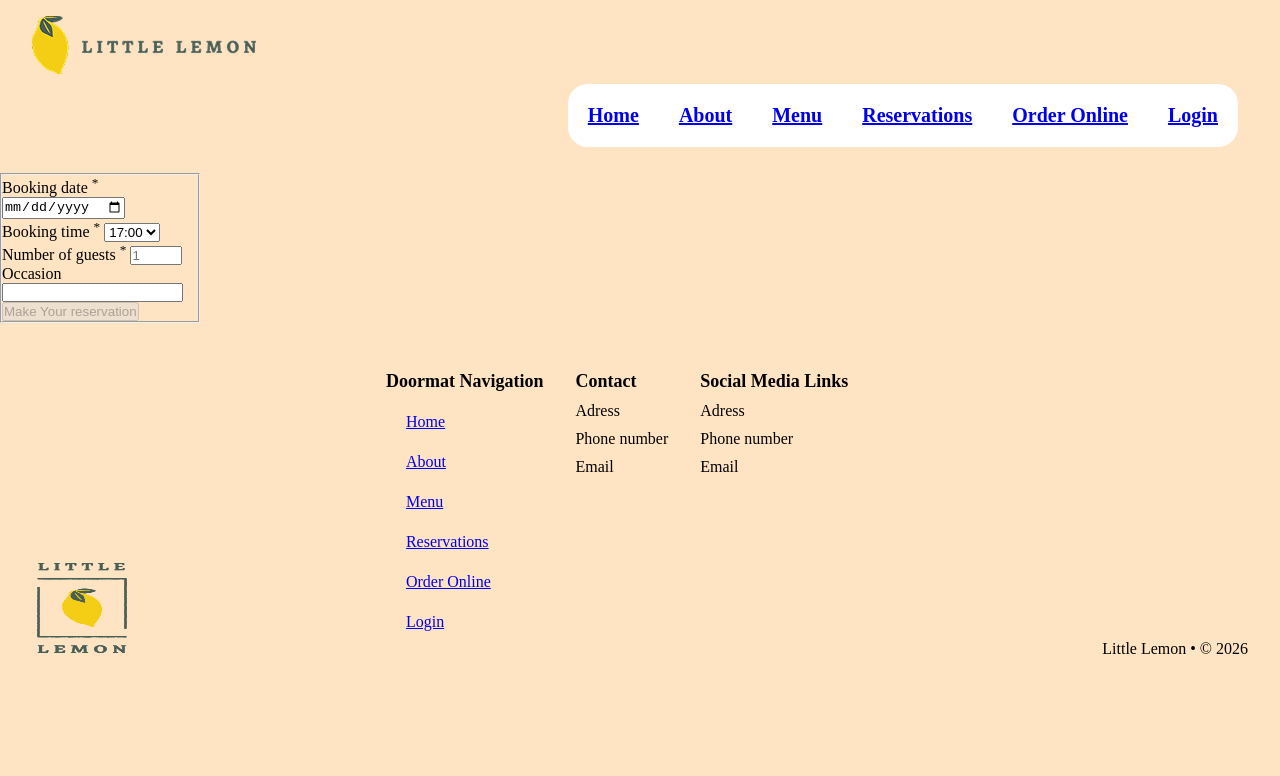
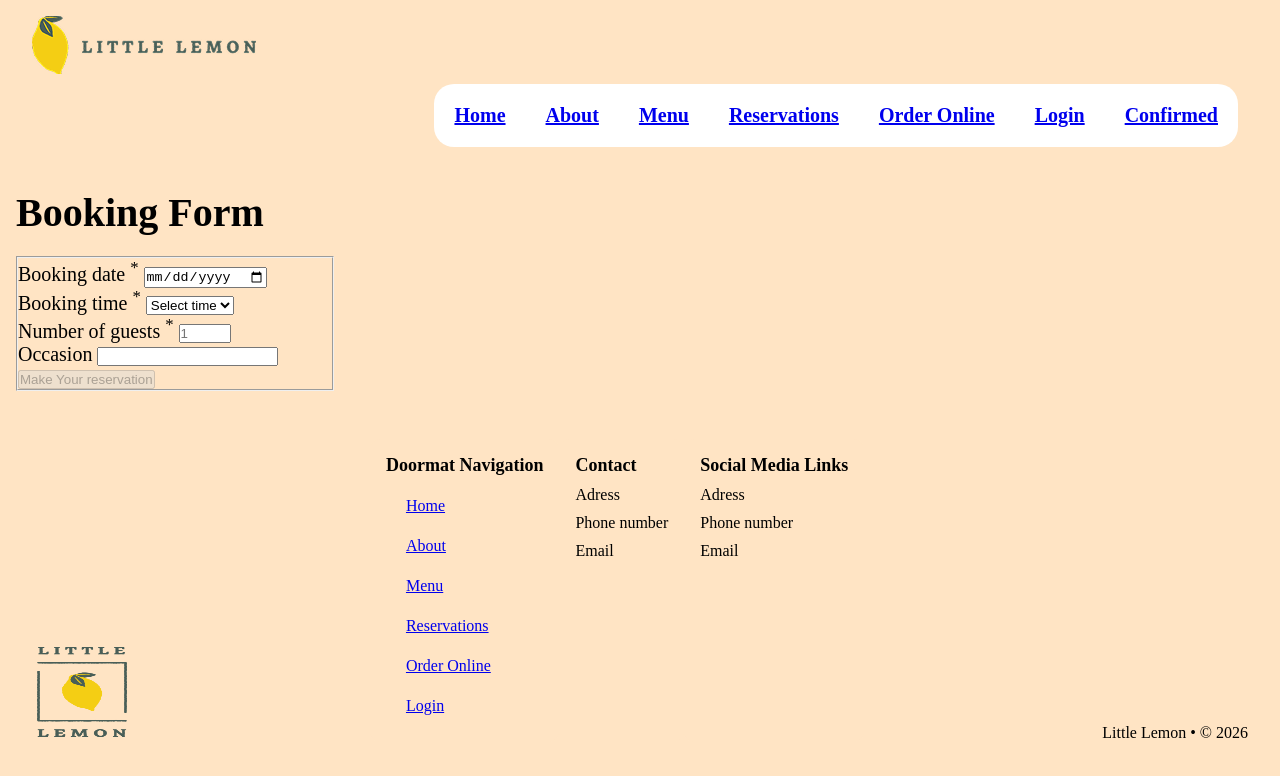
Before and after one commit to dominika-szeliga/portfolio-finish-project, a React (Create React App) app in the folder little-lemon/: page /reservations in a window 1280 px wide. Shown: the top 776 px of the page. Built offline with nearby package versions, Linux system fonts and the light colour scheme.

Commit message:
added unit tests, created fetchApi() and submitForm(), created new ConfirmedBookig() component

```diff
--- a/little-lemon/src/App.js
+++ b/little-lemon/src/App.js
@@ -6,7 +6,9 @@ import Chicago from './Chicago';
 import Specials from './Specials';
 import OrderOnline from './OrderOnline';
 import BookingPage from './BookingPage';
-import Login from './Login'
+import Login from './Login';
+import ConfirmedBooking from './ConfirmedBooking';
+
 
 
 function App() {
@@ -21,6 +23,7 @@ function App() {
             <Route path='/reservations' element={<BookingPage/>}/>
             <Route path='/order_online' element={<OrderOnline/>}/>
             <Route path='/login' element={<Login/>}/>
+            <Route path='/confirmed' element={<ConfirmedBooking/>}/>
           </Routes>
       <Footer/>
     </>
--- a/little-lemon/src/BookingForm.js
+++ b/little-lemon/src/BookingForm.js
@@ -2,7 +2,7 @@ import { useState } from "react";
 import React from "react";
 
 
-function BookingForm({times, dispatch}){
+function BookingForm({times, dispatch, submitForm}){
 
     const[date, setDate]=useState('');
     const[time, setTime]=useState('');
@@ -11,7 +11,12 @@ function BookingForm({times, dispatch}){
 
     const handleSubmit=(e)=>{
         e.preventDefault(); /*zapobiega przeładowaniu strony przy wysyłaniu formularza */
-        alert('Form is submitted')
+        submitForm({
+            date,
+            time,
+            guests,
+            occasion
+        });                               //submitForm oczekuje parametru formData
         clearForm();
     }
 
@@ -30,16 +35,21 @@ const clearForm =()=>{
 
     return(
         <div className='booking_form'>
-        <form style={{display:'grid', maxWidth:'200px', gap:'20px'}} onSubmit={handleSubmit}>
+        <form style={{display:'grid', maxWidth:'350px', gap:'20px', fontSize:'20px', padding:'1rem'}} onSubmit={handleSubmit}>
+            <h1>Booking Form</h1>
             <fieldset>
                 <div className="Field">
             <label htmlFor='booking_date'>Booking date <sup>*</sup> </label>
-            <input type='date' name='booking_date' id='booking_date' value={date}
-             onChange={(e)=>{setDate(e.target.value); dispatch({type:'UPDATE_TIMES', date: e.target.value})}}/>
+            <input type='date' name='booking_date' id='booking_date' aria-required='true' value={date}
+             onChange={(e)=>{setDate(e.target.value);
+             const newDate= new Date(e.target.value);
+             dispatch({type:'UPDATE_TIMES', date: newDate})}}/>
             </div>
             <div className="Field">
             <label htmlFor='booking_time'>Booking time <sup>*</sup> </label>
-            <select id='booking_time' name='booking_time' value={time} onChange={(e)=>{setTime(e.target.value)}}>
+            <select id='booking_time' name='booking_time' aria-required='true' value={time} onChange={(e)=>{setTime(e.target.value)}}>
+
+            <option value="">Select time</option>
             {times.map(el=>{return (
                     <option value={el} key={el}>{el}</option>
                 )
@@ -48,7 +58,7 @@ const clearForm =()=>{
            </div>
             <div className="Field">
             <label htmlFor='booking_guests'>Number of guests <sup>*</sup> </label>
-            <input type='number' id='booking_guests' name='booking_guests' min='1' max='10' placeholder='1' value={guests} onChange={(e)=>{setGuests(e.target.value)}}/>
+            <input type='number' id='booking_guests' name='booking_guests' min='1' max='10' placeholder='1' aria-required='true' value={guests} onChange={(e)=>{setGuests(e.target.value)}}/>
             </div>
             <div className="Field">
             <label htmlFor='booking_occasion'>Occasion </label>
--- a/little-lemon/src/BookingPage.js
+++ b/little-lemon/src/BookingPage.js
@@ -1,29 +1,42 @@
 import BookingForm from "./BookingForm";
-import { useReducer } from "react";
+import { useEffect, useReducer } from "react";
+import {fetchAPI, submitAPI} from './api';
+import {useNavigate} from 'react-router-dom';
 
 
-const updateTimes=(state,action)=>{
+export const updateTimes=(state,action)=>{
     if(action.type==='UPDATE_TIMES') {
-        console.log('Selected date:', action.date); //tylko tekstowo
-         return ['17:00','18:00','19:00','20:00','21:00','22:00'];}
-            return state;
+         return fetchAPI(action.date);}  // fetchAPI oczekuje obiektu Date
+            return state;                   //zwracam obecny stan gdy nic nie pasuje
     }
 
-const initializeTimes =()=>{
-    return ['17:00','18:00','19:00','20:00','21:00','22:00'];
+export const initializeTimes =()=>{
+    const today= new Date();
+    return fetchAPI(today);
 }
+
+
 
 function BookingPage() {
 
 /*const[availableTimes, setAvailableTimes] =useState(['17:00','18:00','19:00','20:00','21:00','22:00']); stan z użyciem useState*/
 
-const[availableTimes, dispatch]=useReducer(updateTimes, undefined, initializeTimes);
+const[availableTimes, dispatch]=useReducer(updateTimes, [], initializeTimes);
+
+const navigate=useNavigate();
+
+const submitForm =(formData)=>{
+    const success= submitAPI(formData);      //submitForm(formData) wywołuje submitAPI(formData)
+
+
+    if(success){
+        navigate('/confirmed');
+    }
+}
 
 return(
-    <>
-    <BookingForm times={availableTimes} dispatch={dispatch}/>
-    </>
+    <BookingForm times={availableTimes} dispatch={dispatch} submitForm={submitForm}/>
 )
-
+// muszę pamiętać aby przekazać funkcję submitForm do formularza
 }
 export default BookingPage;
--- /dev/null
+++ b/little-lemon/src/ConfirmedBooking.js
@@ -0,0 +1,7 @@
+function ConfirmedBooking() {
+   return(
+    <h1>Reservation Confirmed!</h1>
+   )
+}
+
+export default ConfirmedBooking;
--- a/little-lemon/src/Nav.js
+++ b/little-lemon/src/Nav.js
@@ -15,6 +15,7 @@ function Nav() {
             <li><Link to='/reservations' className='nav-item'>Reservations</Link></li>
             <li><Link to='/order_online' className='nav-item'>Order Online</Link></li>
             <li><Link to='/login' className='nav-item'>Login</Link></li>
+            <li><Link to='/confirmed' className='nav-item'>Confirmed</Link></li>
           </ul>
         </nav>
         </>
--- /dev/null
+++ b/little-lemon/src/api.js
@@ -0,0 +1,11 @@
+export function fetchAPI(date){
+    return ['17:00','18:00','19:00','20:00','21:00','22:00']
+}
+// fetchAPI zwraca tablicę dostępnych godzin dla podanej daty
+
+
+export function submitAPI(formData){
+    console.log('Sent data:', formData);
+    return true;
+}
+// submitAPI przyjmuje dane formularza i zwraca true jeśli "wysłano"
--- a/little-lemon/src/index.html
+++ b/little-lemon/src/index.html
@@ -19,6 +19,7 @@
             <header>
             <nav>Navigation bar</nav>
             </header>
+            <script src="https://raw.githubusercontent.com/courseraap/capstone/main/api.js"></script>
             <main>
             <section class="callToAction">CallToAction</section>
             <section class="specials_main">Specials</section>
```
Also changed, not shown: 2 other files (tests, documents, lock files or other folders).
